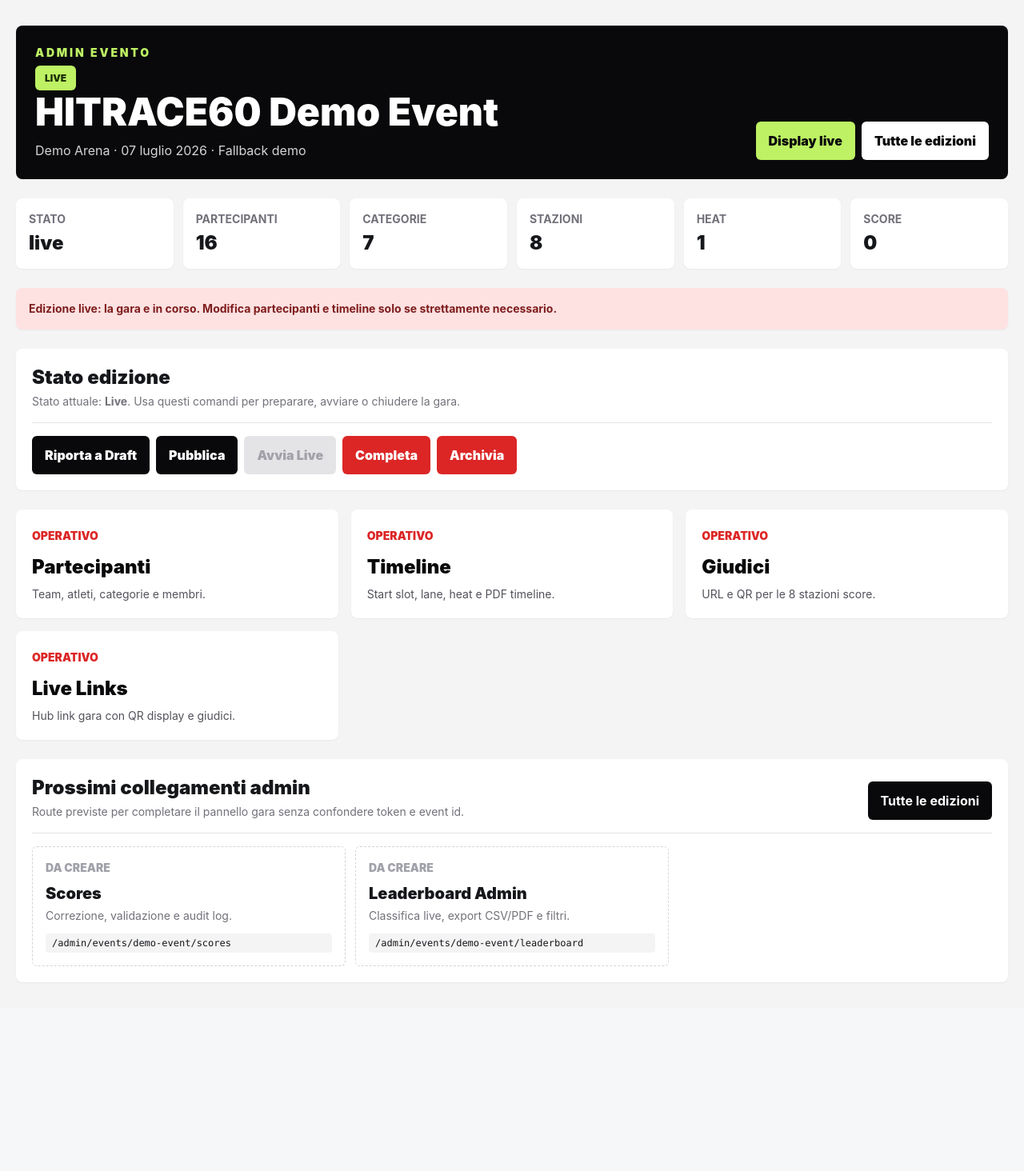
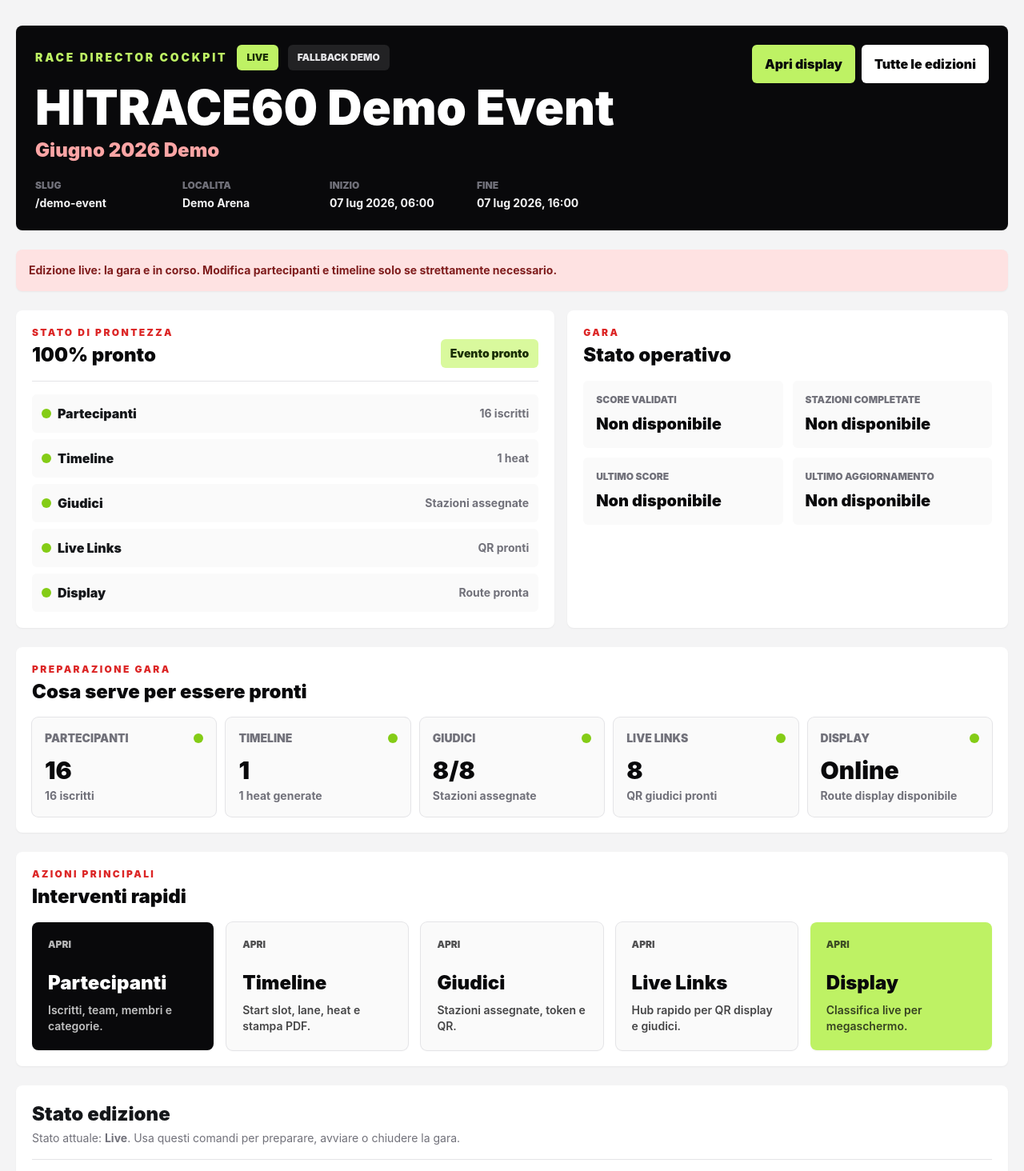
Before and after one commit to 8styd2wd5m-cyber/Hitrace60, a Next.js app: page /admin/events/demo-event in a window 1280 px wide. Shown: the top 1464 px of the page at 80% size. Before the commit the page ends 1260 px from the top, so only its background shows below. Built offline with nearby package versions, Linux system fonts and the light colour scheme; no server answers.

Commit message:
feat: improve event dashboard cockpit

```diff
--- a/src/app/admin/events/[eventId]/page.tsx
+++ b/src/app/admin/events/[eventId]/page.tsx
@@ -2,7 +2,7 @@ import Link from 'next/link';
 import { redirect } from 'next/navigation';
 import { EventStatusControls } from './EventStatusControls';
 import { EventStatusBadge, EventStatusBanner } from '@/components/admin/EventStatus.tsx';
-import { loadAdminEventOverview } from '@/lib/events-data.ts';
+import { loadAdminEventOverview, type AdminEventOverview } from '@/lib/events-data.ts';
 
 export const dynamic = 'force-dynamic';
 
@@ -12,41 +12,38 @@ interface AdminEventDashboardPageProps {
   }>;
 }
 
-const activeAdminLinks = [
+const actionCards = [
   {
     title: 'Partecipanti',
-    description: 'Team, atleti, categorie e membri.',
+    description: 'Iscritti, team, membri e categorie.',
     href: 'participants',
+    tone: 'dark',
   },
   {
     title: 'Timeline',
-    description: 'Start slot, lane, heat e PDF timeline.',
+    description: 'Start slot, lane, heat e stampa PDF.',
     href: 'timeline',
+    tone: 'light',
   },
   {
     title: 'Giudici',
-    description: 'URL e QR per le 8 stazioni score.',
+    description: 'Stazioni assegnate, token e QR.',
     href: 'judges',
+    tone: 'light',
   },
   {
     title: 'Live Links',
-    description: 'Hub link gara con QR display e giudici.',
+    description: 'Hub rapido per QR display e giudici.',
     href: 'links',
-  },
-];
-
-const plannedAdminLinks = [
-  {
-    title: 'Scores',
-    description: 'Correzione, validazione e audit log.',
-    href: 'scores',
+    tone: 'light',
   },
   {
-    title: 'Leaderboard Admin',
-    description: 'Classifica live, export CSV/PDF e filtri.',
-    href: 'leaderboard',
+    title: 'Display',
+    description: 'Classifica live per megaschermo.',
+    href: 'display',
+    tone: 'accent',
   },
-];
+] as const;
 
 export default async function AdminEventDashboardPage({ params }: AdminEventDashboardPageProps) {
   const { eventId } = await params;
@@ -72,101 +69,263 @@ export default async function AdminEventDashboardPage({ params }: AdminEventDash
   }
 
   const { event } = result;
+  const readiness = buildReadiness(event);
 
   return (
     <main className="min-h-screen bg-zinc-100 px-5 py-8">
       <div className="mx-auto flex max-w-7xl flex-col gap-6">
-        <header className="flex flex-col justify-between gap-4 rounded-lg bg-zinc-950 p-6 text-white md:flex-row md:items-end">
-          <div>
-            <p className="text-sm font-black uppercase tracking-[0.2em] text-lime-300">Admin evento</p>
-            <div className="mt-2">
+        <header className="rounded-lg bg-zinc-950 p-6 text-white shadow-sm">
+          <div className="flex flex-col justify-between gap-5 lg:flex-row lg:items-start">
+            <div className="min-w-0">
+              <div className="flex flex-wrap items-center gap-3">
+                <p className="text-sm font-black uppercase tracking-[0.2em] text-lime-300">Race Director Cockpit</p>
                 <EventStatusBadge status={event.status} />
+                <span className="rounded-md bg-white/10 px-3 py-2 text-xs font-black uppercase text-zinc-200">
+                  {event.source === 'supabase' ? 'DB reale' : 'Fallback demo'}
+                </span>
               </div>
-            <h1 className="mt-2 text-4xl font-black md:text-5xl">{event.name}</h1>
-            <p className="mt-3 text-zinc-300">
-              {event.location ?? 'Location non impostata'} · {formatDate(event.startsAt)} · {event.source === 'supabase' ? 'DB reale' : 'Fallback demo'}
-            </p>
+              <h1 className="mt-4 truncate text-4xl font-black md:text-6xl">{event.name}</h1>
+              <p className="mt-2 text-2xl font-black text-red-300">{event.editionLabel ?? 'Edizione senza label'}</p>
+              <dl className="mt-5 grid gap-3 text-sm text-zinc-300 md:grid-cols-2 xl:grid-cols-4">
+                <HeaderFact label="Slug" value={`/${event.routeId}`} />
+                <HeaderFact label="Localita" value={event.location ?? 'Non impostata'} />
+                <HeaderFact label="Inizio" value={formatDateTime(event.startsAt)} />
+                <HeaderFact label="Fine" value={formatDateTime(event.endsAt)} />
+              </dl>
             </div>
-          <div className="flex flex-wrap gap-2">
+
+            <div className="flex flex-wrap gap-2 lg:justify-end">
               <Link className="rounded-md bg-lime-300 px-4 py-3 font-black text-zinc-950" href={`/display/${event.routeId}`}>
-              Display live
+                Apri display
               </Link>
               <Link className="rounded-md bg-white px-4 py-3 font-black text-zinc-950" href="/admin/events">
                 Tutte le edizioni
               </Link>
             </div>
+          </div>
         </header>
-
-        <section className="grid gap-3 md:grid-cols-3 lg:grid-cols-6">
-          <Metric label="Stato" value={event.status} />
-          <Metric label="Partecipanti" value={event.counts.participants} />
-          <Metric label="Categorie" value={event.counts.categories} />
-          <Metric label="Stazioni" value={event.counts.stations} />
-          <Metric label="Heat" value={event.counts.heats} />
-          <Metric label="Score" value={event.counts.scores} />
-        </section>
 
         <EventStatusBanner status={event.status} />
 
-        <EventStatusControls routeEventId={event.routeId} status={event.status} />
-
-        <section className="grid gap-4 md:grid-cols-3">
-          {activeAdminLinks.map((item) => (
-            <Link
-              className="rounded-lg bg-white p-5 text-zinc-950 shadow-sm transition hover:-translate-y-0.5"
-              href={`/admin/events/${event.routeId}/${item.href}`}
-              key={item.href}
-            >
-              <span className="text-sm font-black uppercase text-red-600">Operativo</span>
-              <strong className="mt-3 block text-2xl font-black">{item.title}</strong>
-              <span className="mt-2 block text-sm text-zinc-600">{item.description}</span>
-            </Link>
-          ))}
+        <section className="grid gap-4 lg:grid-cols-[1.1fr_0.9fr]">
+          <ReadyPanel readiness={readiness} />
+          <RacePanel event={event} />
         </section>
 
         <section className="rounded-lg bg-white p-5 shadow-sm">
-          <div className="flex flex-col justify-between gap-3 border-b border-zinc-200 pb-4 md:flex-row md:items-end">
-            <div>
-              <h2 className="text-2xl font-black">Prossimi collegamenti admin</h2>
-              <p className="mt-1 text-sm text-zinc-500">Route previste per completare il pannello gara senza confondere token e event id.</p>
-            </div>
-            <Link className="rounded-md bg-zinc-950 px-4 py-3 font-bold text-white" href="/admin/events">
-              Tutte le edizioni
-            </Link>
-          </div>
-          <div className="mt-4 grid gap-3 md:grid-cols-3">
-            {plannedAdminLinks.map((item) => (
-              <div className="rounded-md border border-dashed border-zinc-300 p-4" key={item.href}>
-                <p className="text-sm font-black uppercase text-zinc-400">Da creare</p>
-                <h3 className="mt-2 text-xl font-black">{item.title}</h3>
-                <p className="mt-1 text-sm text-zinc-500">{item.description}</p>
-                <p className="mt-3 break-all rounded bg-zinc-100 px-2 py-1 font-mono text-xs">
-                  /admin/events/{event.routeId}/{item.href}
-                </p>
-              </div>
-            ))}
+          <SectionTitle eyebrow="Preparazione Gara" title="Cosa serve per essere pronti" />
+          <div className="mt-4 grid gap-3 md:grid-cols-2 xl:grid-cols-5">
+            <StatusCard
+              detail={event.counts.participants > 0 ? `${event.counts.participants} iscritti` : 'Nessun partecipante'}
+              label="Partecipanti"
+              ready={event.counts.participants > 0}
+              value={event.counts.participants}
+            />
+            <StatusCard
+              detail={event.counts.heats > 0 ? `${event.counts.heats} heat generate` : 'Timeline non generata'}
+              label="Timeline"
+              ready={event.counts.heats > 0}
+              value={event.counts.heats}
+            />
+            <StatusCard
+              detail={judgePreparationLabel(event)}
+              label="Giudici"
+              ready={event.counts.stations > 0 && event.counts.judgeAssignments >= event.counts.stations}
+              value={`${Math.min(event.counts.judgeAssignments, event.counts.stations)}/${event.counts.stations}`}
+            />
+            <StatusCard
+              detail={event.counts.judgeAssignments >= event.counts.stations ? 'QR giudici pronti' : 'Link mancanti'}
+              label="Live Links"
+              ready={event.counts.stations > 0 && event.counts.judgeAssignments >= event.counts.stations}
+              value={event.counts.judgeAssignments}
+            />
+            <StatusCard detail="Route display disponibile" label="Display" ready value="Online" />
           </div>
         </section>
+
+        <section className="rounded-lg bg-white p-5 shadow-sm">
+          <SectionTitle eyebrow="Azioni Principali" title="Interventi rapidi" />
+          <div className="mt-4 grid gap-4 md:grid-cols-2 xl:grid-cols-5">
+            {actionCards.map((card) => {
+              const href = card.href === 'display' ? `/display/${event.routeId}` : `/admin/events/${event.routeId}/${card.href}`;
+
+              return (
+                <Link
+                  className={`group flex min-h-40 flex-col justify-between rounded-lg p-5 shadow-sm transition hover:-translate-y-0.5 ${
+                    card.tone === 'dark'
+                      ? 'bg-zinc-950 text-white'
+                      : card.tone === 'accent'
+                        ? 'bg-lime-300 text-zinc-950'
+                        : 'bg-zinc-50 text-zinc-950 ring-1 ring-zinc-200'
+                  }`}
+                  href={href}
+                  key={card.title}
+                >
+                  <span className="text-xs font-black uppercase opacity-70">Apri</span>
+                  <span>
+                    <strong className="block text-2xl font-black">{card.title}</strong>
+                    <span className="mt-2 block text-sm font-semibold opacity-75">{card.description}</span>
+                  </span>
+                </Link>
+              );
+            })}
+          </div>
+        </section>
+
+        <EventStatusControls routeEventId={event.routeId} status={event.status} />
       </div>
     </main>
   );
 }
 
-function Metric({ label, value }: { label: string; value: number | string }) {
+function ReadyPanel({ readiness }: { readiness: ReturnType<typeof buildReadiness> }) {
   return (
-    <div className="rounded-lg bg-white p-4 shadow-sm">
-      <p className="text-sm font-bold uppercase text-zinc-500">{label}</p>
-      <strong className="mt-1 block truncate text-2xl font-black">{value}</strong>
+    <section className="rounded-lg bg-white p-5 shadow-sm">
+      <div className="flex flex-col justify-between gap-3 border-b border-zinc-200 pb-4 md:flex-row md:items-end">
+        <SectionTitle eyebrow="Stato di Prontezza" title={`${readiness.percentage}% pronto`} />
+        <span className={`rounded-md px-3 py-2 text-sm font-black ${readiness.missing.length ? 'bg-amber-100 text-amber-950' : 'bg-lime-200 text-lime-950'}`}>
+          {readiness.missing.length ? `${readiness.missing.length} interventi richiesti` : 'Evento pronto'}
+        </span>
+      </div>
+      <div className="mt-4 grid gap-2">
+        {readiness.items.map((item) => (
+          <div className="flex items-center justify-between gap-3 rounded-md bg-zinc-50 px-3 py-3" key={item.label}>
+            <span className="flex items-center gap-2 font-black">
+              <span className={`h-3 w-3 rounded-full ${item.ready ? 'bg-lime-500' : 'bg-amber-400'}`} />
+              {item.label}
+            </span>
+            <span className="text-sm font-bold text-zinc-500">{item.detail}</span>
+          </div>
+        ))}
+      </div>
+      {readiness.missing.length ? (
+        <p className="mt-4 rounded-md bg-amber-50 p-3 text-sm font-bold text-amber-900">Mancano ancora: {readiness.missing.join(', ')}.</p>
+      ) : null}
+    </section>
+  );
+}
+
+function RacePanel({ event }: { event: AdminEventOverview }) {
+  return (
+    <section className="rounded-lg bg-white p-5 shadow-sm">
+      <SectionTitle eyebrow="Gara" title="Stato operativo" />
+      <div className="mt-4 grid gap-3 sm:grid-cols-2">
+        <RaceMetric label="Score validati" value={event.counts.validatedScores || 'Non disponibile'} />
+        <RaceMetric
+          label="Stazioni completate"
+          value={event.operations.completedStations === null ? 'Non disponibile' : `${event.operations.completedStations}/${event.counts.stations}`}
+        />
+        <RaceMetric label="Ultimo score" value={formatDateTime(event.operations.latestScoreAt)} />
+        <RaceMetric label="Ultimo aggiornamento" value={formatDateTime(event.updatedAt)} />
+      </div>
+    </section>
+  );
+}
+
+function StatusCard({
+  detail,
+  label,
+  ready,
+  value,
+}: {
+  detail: string;
+  label: string;
+  ready: boolean;
+  value: number | string;
+}) {
+  return (
+    <article className="rounded-lg bg-zinc-50 p-4 ring-1 ring-zinc-200">
+      <div className="flex items-center justify-between gap-2">
+        <p className="text-sm font-black uppercase text-zinc-500">{label}</p>
+        <span className={`h-3 w-3 rounded-full ${ready ? 'bg-lime-500' : 'bg-amber-400'}`} />
+      </div>
+      <strong className="mt-3 block truncate text-3xl font-black text-zinc-950">{value}</strong>
+      <p className="mt-1 text-sm font-bold text-zinc-500">{detail}</p>
+    </article>
+  );
+}
+
+function RaceMetric({ label, value }: { label: string; value: number | string }) {
+  return (
+    <div className="rounded-md bg-zinc-50 p-4">
+      <p className="text-xs font-black uppercase text-zinc-500">{label}</p>
+      <strong className="mt-2 block truncate text-xl font-black text-zinc-950">{value}</strong>
     </div>
   );
 }
 
-function formatDate(value: string | null): string {
-  if (!value) return 'Data non impostata';
+function HeaderFact({ label, value }: { label: string; value: string }) {
+  return (
+    <div>
+      <dt className="text-xs font-black uppercase text-zinc-500">{label}</dt>
+      <dd className="mt-1 truncate font-bold text-zinc-100">{value}</dd>
+    </div>
+  );
+}
+
+function SectionTitle({ eyebrow, title }: { eyebrow: string; title: string }) {
+  return (
+    <div>
+      <p className="text-xs font-black uppercase tracking-[0.2em] text-red-600">{eyebrow}</p>
+      <h2 className="mt-1 text-2xl font-black text-zinc-950">{title}</h2>
+    </div>
+  );
+}
+
+function buildReadiness(event: AdminEventOverview) {
+  const items = [
+    {
+      label: 'Partecipanti',
+      ready: event.counts.participants > 0,
+      detail: event.counts.participants > 0 ? `${event.counts.participants} iscritti` : 'Da inserire',
+    },
+    {
+      label: 'Timeline',
+      ready: event.counts.heats > 0,
+      detail: event.counts.heats > 0 ? `${event.counts.heats} heat` : 'Da generare',
+    },
+    {
+      label: 'Giudici',
+      ready: event.counts.stations > 0 && event.counts.judgeAssignments >= event.counts.stations,
+      detail: judgePreparationLabel(event),
+    },
+    {
+      label: 'Live Links',
+      ready: event.counts.stations > 0 && event.counts.judgeAssignments >= event.counts.stations,
+      detail: event.counts.judgeAssignments >= event.counts.stations ? 'QR pronti' : 'Da verificare',
+    },
+    {
+      label: 'Display',
+      ready: true,
+      detail: 'Route pronta',
+    },
+  ];
+  const readyCount = items.filter((item) => item.ready).length;
+
+  return {
+    items,
+    missing: items.filter((item) => !item.ready).map((item) => item.label),
+    percentage: Math.round((readyCount / items.length) * 100),
+  };
+}
+
+function judgePreparationLabel(event: AdminEventOverview): string {
+  const missing = Math.max(event.counts.stations - event.counts.judgeAssignments, 0);
+
+  if (event.counts.stations === 0) return 'Stazioni non configurate';
+  if (missing === 0) return 'Stazioni assegnate';
+  if (missing === 1) return '1 stazione senza giudice';
+  return `${missing} stazioni senza giudice`;
+}
+
+function formatDateTime(value: string | null | undefined): string {
+  if (!value) return 'Non disponibile';
 
   return new Intl.DateTimeFormat('it-IT', {
     day: '2-digit',
-    month: 'long',
+    hour: '2-digit',
+    minute: '2-digit',
+    month: 'short',
     year: 'numeric',
   }).format(new Date(value));
 }
--- a/src/lib/events-data.ts
+++ b/src/lib/events-data.ts
@@ -23,10 +23,16 @@ export interface AdminEventOverview {
   counts: {
     categories: number;
     heats: number;
+    judgeAssignments: number;
     judges: number;
     participants: number;
     scores: number;
     stations: number;
+    validatedScores: number;
+  };
+  operations: {
+    completedStations: number | null;
+    latestScoreAt: string | null;
   };
 }
 
@@ -174,10 +180,16 @@ export async function loadAdminEventOverview(routeEventId: string): Promise<Admi
         counts: {
           categories: demoCategories.length,
           heats: demoHeats.length,
+          judgeAssignments: demoStations.filter((station) => station.isScored).length,
           judges: demoStations.filter((station) => station.isScored).length,
           participants: demoParticipants.length,
           scores: 0,
           stations: demoStations.filter((station) => station.isScored).length,
+          validatedScores: 0,
+        },
+        operations: {
+          completedStations: null,
+          latestScoreAt: null,
         },
       },
     };
@@ -195,7 +207,7 @@ export async function loadAdminEventOverview(routeEventId: string): Promise<Admi
   const supabase = createSupabaseServiceClient();
   const { data: eventRow, error: eventError } = await supabase
     .from('events')
-    .select('id,name,slug,edition_label,location,starts_at,ends_at,status,timezone')
+    .select('id,name,slug,edition_label,location,starts_at,ends_at,status,timezone,updated_at')
     .eq('id', resolvedEventId)
     .maybeSingle();
 
@@ -211,13 +223,28 @@ export async function loadAdminEventOverview(routeEventId: string): Promise<Admi
   }
 
   const event = eventRow as EventRow;
-  const [categoriesCount, stationsCount, participantsCount, heatsCount, judgesCount, scoresCount] = await Promise.all([
+  const [
+    categoriesCount,
+    stationsCount,
+    participantsCount,
+    heatsCount,
+    judgesCount,
+    judgeAssignmentsCount,
+    scoresCount,
+    validatedScoresCount,
+    completedStationsCount,
+    latestScoreAt,
+  ] = await Promise.all([
     countRows('categories', resolvedEventId),
     countRows('stations', resolvedEventId),
     countRows('participants', resolvedEventId),
     countRows('heats', resolvedEventId),
     countRows('judges', resolvedEventId),
+    countRows('judge_station_assignments', resolvedEventId),
     countRows('scores', resolvedEventId),
+    countRowsByStatuses('scores', resolvedEventId, ['validated', 'corrected']),
+    countCompletedStations(resolvedEventId),
+    loadLatestScoreAt(resolvedEventId),
   ]);
 
   return {
@@ -232,14 +259,21 @@ export async function loadAdminEventOverview(routeEventId: string): Promise<Admi
       endsAt: event.ends_at,
       status: event.status,
       timezone: event.timezone,
+      updatedAt: event.updated_at,
       source: 'supabase',
       counts: {
         categories: categoriesCount,
         heats: heatsCount,
+        judgeAssignments: judgeAssignmentsCount,
         judges: judgesCount,
         participants: participantsCount,
         scores: scoresCount,
         stations: stationsCount,
+        validatedScores: validatedScoresCount,
+      },
+      operations: {
+        completedStations: completedStationsCount,
+        latestScoreAt,
       },
     },
   };
@@ -255,3 +289,50 @@ async function countRows(table: string, eventId: string): Promise<number> {
 
   return count ?? 0;
 }
+
+async function countRowsByStatuses(table: string, eventId: string, statuses: string[]): Promise<number> {
+  const supabase = createSupabaseServiceClient();
+  const { count, error } = await supabase
+    .from(table)
+    .select('*', { count: 'exact', head: true })
+    .eq('event_id', eventId)
+    .in('status', statuses);
+
+  if (error) {
+    throw new Error(error.message);
+  }
+
+  return count ?? 0;
+}
+
+async function countCompletedStations(eventId: string): Promise<number | null> {
+  const supabase = createSupabaseServiceClient();
+  const { data, error } = await supabase
+    .from('scores')
+    .select('station_id')
+    .eq('event_id', eventId)
+    .in('status', ['validated', 'corrected']);
+
+  if (error) {
+    throw new Error(error.message);
+  }
+
+  return new Set((data ?? []).map((row) => row.station_id as string)).size;
+}
+
+async function loadLatestScoreAt(eventId: string): Promise<string | null> {
+  const supabase = createSupabaseServiceClient();
+  const { data, error } = await supabase
+    .from('scores')
+    .select('updated_at')
+    .eq('event_id', eventId)
+    .order('updated_at', { ascending: false })
+    .limit(1)
+    .maybeSingle();
+
+  if (error) {
+    throw new Error(error.message);
+  }
+
+  return (data?.updated_at as string | undefined) ?? null;
+}
```
Lines whose indentation alone changed are shown as unchanged.
